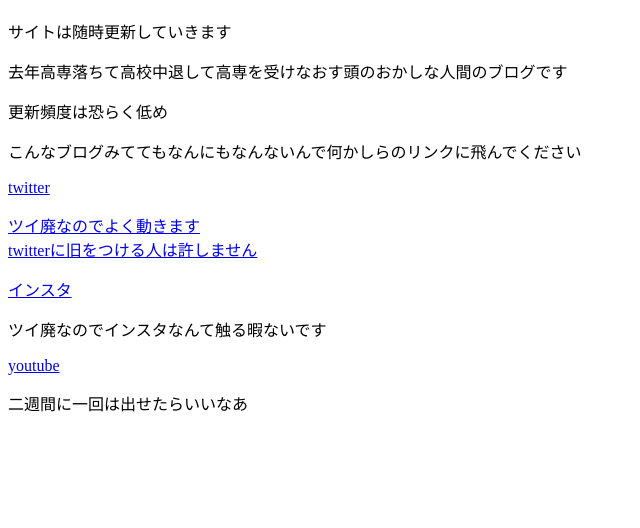
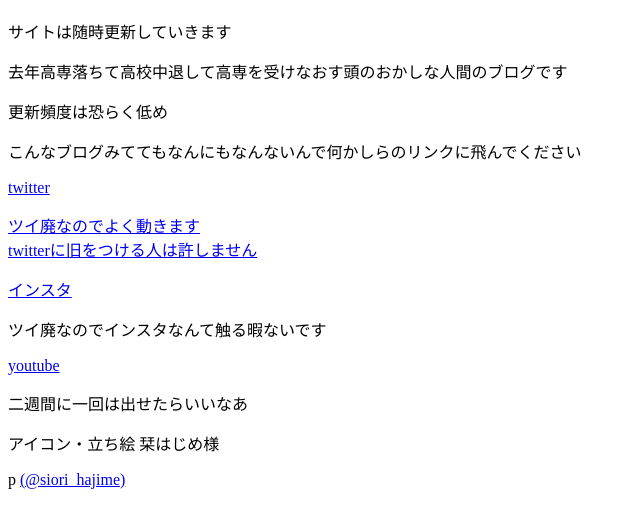
Before and after one commit to amayoi-yuri/amayoi-yuri.github.io, a plain HTML site: page index.html in a window 1280 px wide. Shown: the part 70-598 px from the top of the page, without its empty margins (0-640 px from the left). Drawn offline with Linux system fonts and the light colour scheme.

Commit message:
Update index.html

```diff
--- a/index.html
+++ b/index.html
@@ -12,11 +12,12 @@
     <p>去年高専落ちて高校中退して高専を受けなおす頭のおかしな人間のブログです</p>
     <p>更新頻度は恐らく低め</p>
     <p>こんなブログみててもなんにもなんないんで何かしらのリンクに飛んでください
-    <a href="https://x.com/amayoi_yuri" target="_blank"><br><p>twitter<p>ツイ廃なのでよく動きます<br>twitterに旧をつける人は許しません</p>
+    <a href="https://x.com/amayoi_yuri" target="_blank"><p>twitter<p>ツイ廃なのでよく動きます<br>twitterに旧をつける人は許しません</p>
     <a href="https://www.instagram.com/amayoi_yuri/">インスタ</a><br>
     <p>ツイ廃なのでインスタなんて触る暇ないです</p>
     <a href="https://www.youtube.com/@amayoi_yuri">youtube</a>
     <p>二週間に一回は出せたらいいなあ</p>
+        <p>アイコン・立ち絵 栞はじめ様</p>p <a href="https://x.com/siori_hajime" target="_blank">(@siori_hajime)</p>
 
 </body>
 </html>
```
